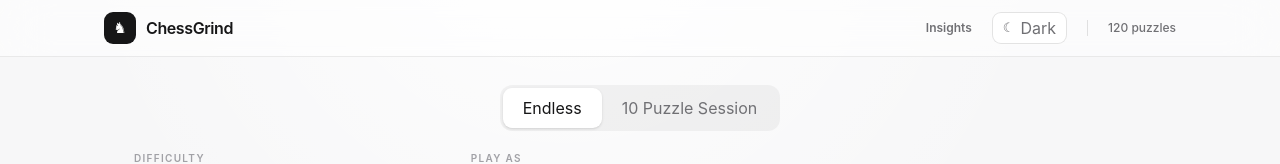
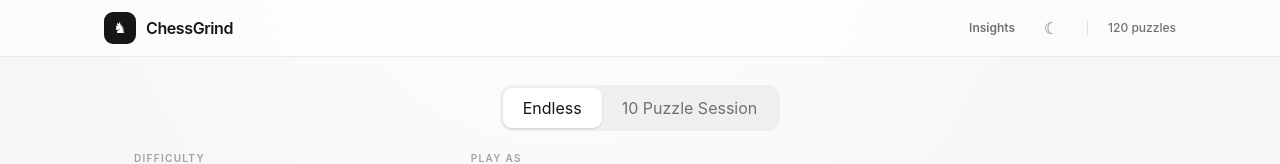
Before and after one commit to shubhambhar007/ChessGrind, a Next.js app: page / in a window 1280 px wide. Shown: the top 164 px of the page. Built offline with nearby package versions, Linux system fonts and the light colour scheme.

Commit message:
Simplify theme toggle

```diff
--- a/app/theme-toggle.tsx
+++ b/app/theme-toggle.tsx
@@ -76,17 +76,10 @@ export default function ThemeToggle() {
       title={`Switch to ${
         isDark ? "light" : "dark"
       } mode`}
-      className="control flex h-8 items-center gap-1.5 rounded-[9px] border border-[var(--line-strong)] bg-[var(--surface)] px-2.5 text-[11px] font-semibold text-[var(--secondary)] hover:text-[var(--text)]"
+      className="control flex h-8 w-8 items-center justify-center text-[17px] text-[var(--secondary)] hover:text-[var(--text)]"
     >
-      <span
-        aria-hidden="true"
-        className="text-[13px]"
-      >
+      <span aria-hidden="true">
         {isDark ? "☀" : "☾"}
-      </span>
-
-      <span className="hidden sm:inline">
-        {isDark ? "Light" : "Dark"}
       </span>
     </button>
   );
```
